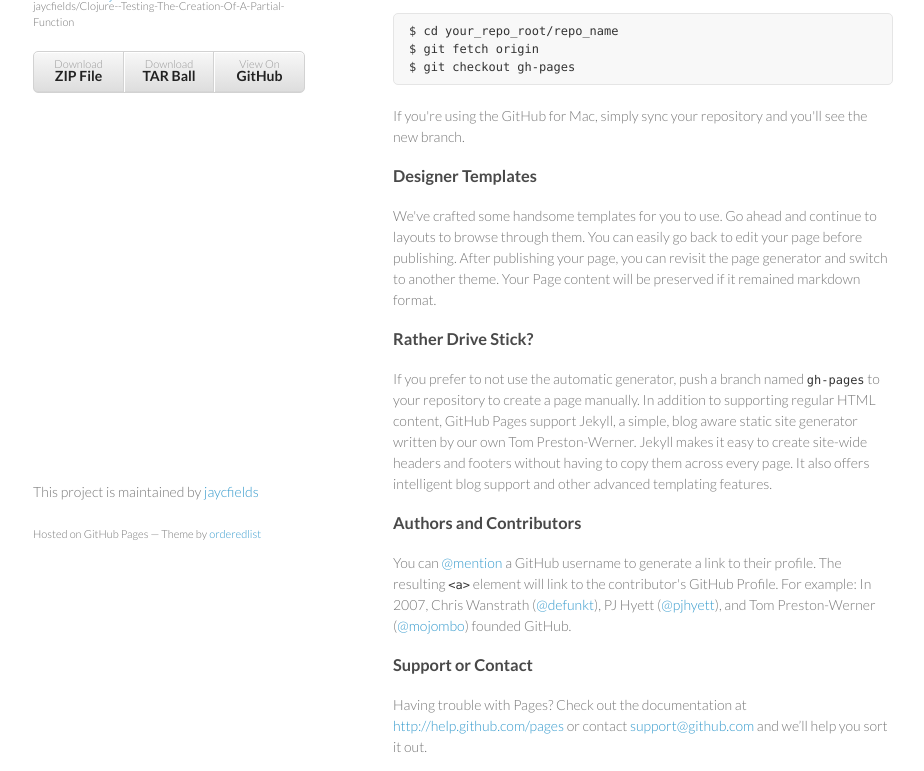
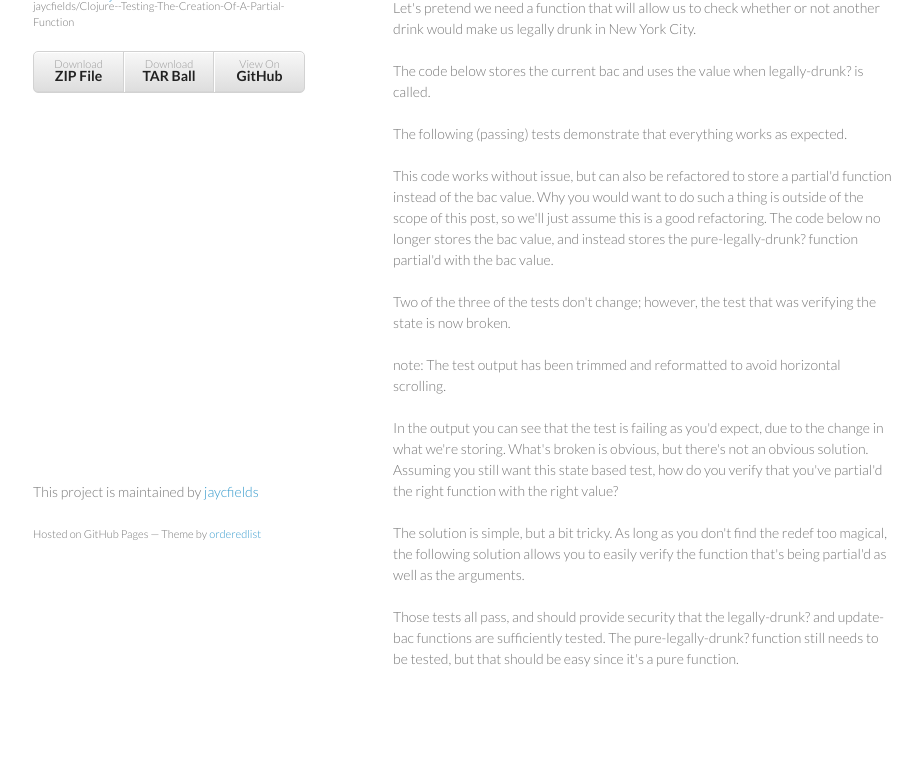
Before and after one commit to blog-jayfields-com/Clojure--Testing-The-Creation-Of-A-Partial-Function, a plain HTML site: page index.html in a window 1280 px wide. Shown: the part 187-958 px from the top of the page, without its empty margins (177-1101 px from the left). After the commit the page ends 906 px from the top, so only its background shows below. Drawn offline with Linux system fonts and the light colour scheme.

Commit message:
Update index.html

```diff
--- a/index.html
+++ b/index.html
@@ -28,32 +28,31 @@
         </ul>
       </header>
       <section>
-        <h3>Welcome to GitHub Pages.</h3>
+I recently refactored some code takes longs from two different sources to compute one value. The code originally stored the longs and called a function when all of the data arrived. The refactored version partials the data while it's incomplete and executes the partial'd function when all of the data is available. Below is a contrived example of what I'm taking about.
+<br><br>
+Let's pretend we need a function that will allow us to check whether or not another drink would make us legally drunk in New York City.
+<br><br>
+The code below stores the current bac and uses the value when legally-drunk? is called.
+<br><br>
+<script src="http://gist-it.appspot.com/github/jaycfields/Clojure--Testing-The-Creation-Of-A-Partial-Function/blob/master/src/clojure/original.clj"></script>
+The following (passing) tests demonstrate that everything works as expected.
+<br><br>
+<script src="http://gist-it.appspot.com/github/jaycfields/Clojure--Testing-The-Creation-Of-A-Partial-Function/blob/master/test/expectations/original_expectations.clj"></script>
+This code works without issue, but can also be refactored to store a partial'd function instead of the bac value. Why you would want to do such a thing is outside of the scope of this post, so we'll just assume this is a good refactoring. The code below no longer stores the bac value, and instead stores the pure-legally-drunk? function partial'd with the bac value.
+<br><br>
+<script src="http://gist-it.appspot.com/github/jaycfields/Clojure--Testing-The-Creation-Of-A-Partial-Function/blob/master/src/clojure/refactored.clj"></script>
+Two of the three of the tests don't change; however, the test that was verifying the state is now broken.
+<br><br>
+<script src="http://gist-it.appspot.com/github/jaycfields/Clojure--Testing-The-Creation-Of-A-Partial-Function/blob/master/test/expectations/refactored_expectations.clj"></script>
+note: The test output has been trimmed and reformatted to avoid horizontal scrolling.
+<br><br>
+In the output you can see that the test is failing as you'd expect, due to the change in what we're storing. What's broken is obvious, but there's not an obvious solution. Assuming you still want this state based test, how do you verify that you've partial'd the right function with the right value?
+<br><br>
+The solution is simple, but a bit tricky. As long as you don't find the redef too magical, the following solution allows you to easily verify the function that's being partial'd as well as the arguments.
+<br><br>
+<script src="http://gist-it.appspot.com/github/jaycfields/Clojure--Testing-The-Creation-Of-A-Partial-Function/blob/master/test/expectations/refactored_passing_expectations.clj"></script>
+Those tests all pass, and should provide security that the legally-drunk? and update-bac functions are sufficiently tested. The pure-legally-drunk? function still needs to be tested, but that should be easy since it's a pure function.
 
-<p>This automatic page generator is the easiest way to create beautiful pages for all of your projects. Author your page content here using GitHub Flavored Markdown, select a template crafted by a designer, and publish. After your page is generated, you can check out the new branch:</p>
-
-<pre><code>$ cd your_repo_root/repo_name
-$ git fetch origin
-$ git checkout gh-pages
-</code></pre>
-
-<p>If you're using the GitHub for Mac, simply sync your repository and you'll see the new branch.</p>
-
-<h3>Designer Templates</h3>
-
-<p>We've crafted some handsome templates for you to use. Go ahead and continue to layouts to browse through them. You can easily go back to edit your page before publishing. After publishing your page, you can revisit the page generator and switch to another theme. Your Page content will be preserved if it remained markdown format.</p>
-
-<h3>Rather Drive Stick?</h3>
-
-<p>If you prefer to not use the automatic generator, push a branch named <code>gh-pages</code> to your repository to create a page manually. In addition to supporting regular HTML content, GitHub Pages support Jekyll, a simple, blog aware static site generator written by our own Tom Preston-Werner. Jekyll makes it easy to create site-wide headers and footers without having to copy them across every page. It also offers intelligent blog support and other advanced templating features.</p>
-
-<h3>Authors and Contributors</h3>
-
-<p>You can <a href="https://github.com/blog/821" class="user-mention">@mention</a> a GitHub username to generate a link to their profile. The resulting <code>&lt;a&gt;</code> element will link to the contributor's GitHub Profile. For example: In 2007, Chris Wanstrath (<a href="https://github.com/defunkt" class="user-mention">@defunkt</a>), PJ Hyett (<a href="https://github.com/pjhyett" class="user-mention">@pjhyett</a>), and Tom Preston-Werner (<a href="https://github.com/mojombo" class="user-mention">@mojombo</a>) founded GitHub.</p>
-
-<h3>Support or Contact</h3>
-
-<p>Having trouble with Pages? Check out the documentation at <a href="http://help.github.com/pages">http://help.github.com/pages</a> or contact <a href="mailto:support@github.com">support@github.com</a> and we’ll help you sort it out.</p>
       </section>
       <footer>
         <p>This project is maintained by <a href="https://github.com/jaycfields">jaycfields</a></p>
```
